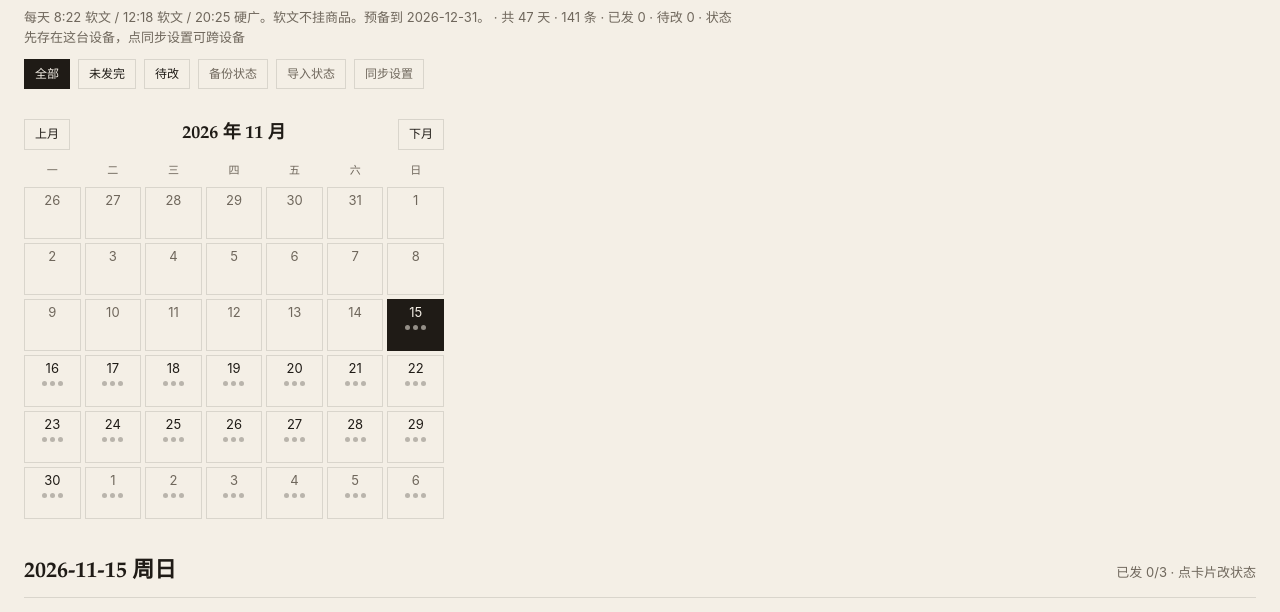
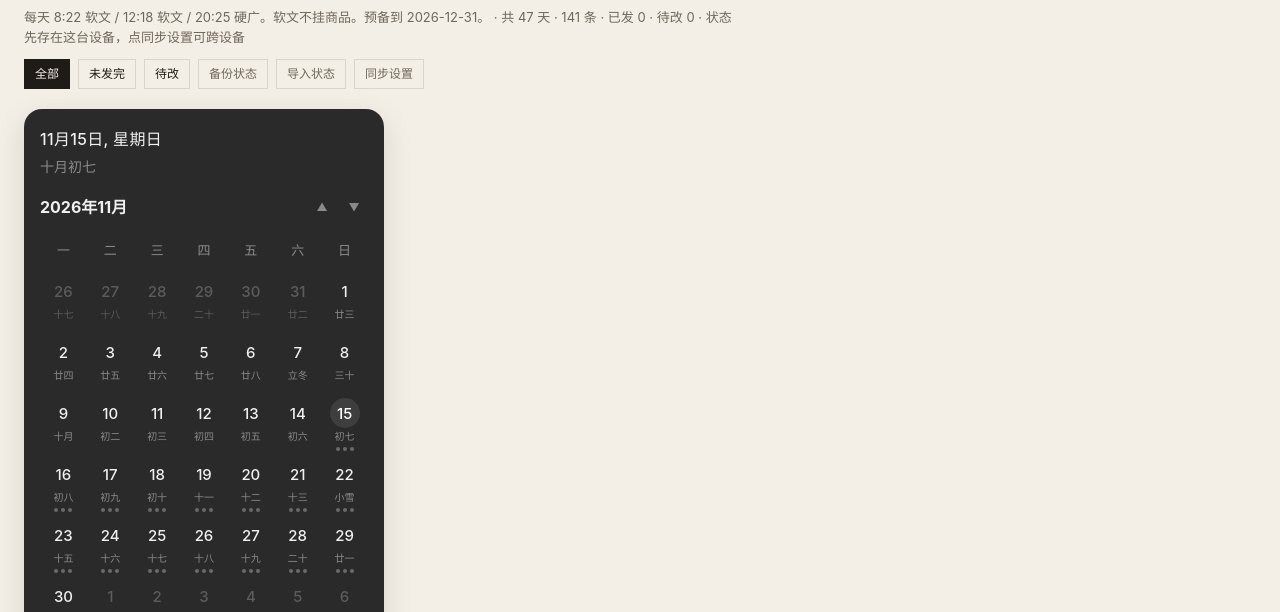
Before and after one commit to Chenzyishere/xhs-copy, a plain HTML site: page index.html in a window 1280 px wide. Shown: the part 184-796 px from the top of the page. Drawn offline with Linux system fonts and the light colour scheme.

Commit message:
Restyle the month calendar as a dark lunar widget.
Co-authored-by: Cursor <cursoragent@cursor.com>

```diff
--- a/css/style.css
+++ b/css/style.css
@@ -78,81 +78,116 @@ h1 {
 }
 
 .cal {
-  max-width: 420px;
-  margin: 8px 0 24px;
+  --cal-bg: #2a2a2a;
+  --cal-fg: #f0f0f0;
+  --cal-mute: #8a8a8a;
+  --cal-faint: #5c5c5c;
+  --cal-chip: #3e3e3e;
+  width: 100%;
+  max-width: 360px;
+  margin: 16px 0 28px;
   position: sticky;
-  top: 0;
+  top: 8px;
   z-index: 2;
-  background: var(--paper);
-  padding: 10px 0 12px;
+  background: var(--cal-bg);
+  color: var(--cal-fg);
+  border-radius: 18px;
+  padding: 18px 16px 16px;
+  box-shadow: 0 10px 30px rgba(0, 0, 0, 0.12);
+}
+.cal-top { margin-bottom: 16px; }
+.cal-now {
+  font-size: 16px;
+  font-weight: 500;
+  letter-spacing: 0.02em;
+}
+.cal-now-lunar {
+  margin-top: 4px;
+  font-size: 14px;
+  color: var(--cal-mute);
 }
 .cal-head {
   display: flex;
   align-items: center;
   justify-content: space-between;
   gap: 8px;
-  margin-bottom: 8px;
+  margin-bottom: 12px;
 }
 .cal-title {
-  font-family: var(--serif);
-  font-size: 18px;
-  font-weight: 600;
+  font-size: 16px;
+  font-weight: 650;
 }
+.cal-navs { display: flex; gap: 4px; }
 .cal-nav {
   font: inherit;
-  font-size: 12px;
-  padding: 5px 10px;
-  border: 1px solid var(--line);
+  font-size: 11px;
+  width: 28px;
+  height: 28px;
+  border: 0;
+  border-radius: 8px;
   background: transparent;
-  color: var(--ink);
+  color: var(--cal-mute);
   cursor: pointer;
+  line-height: 1;
 }
+.cal-nav:hover { color: var(--cal-fg); background: rgba(255, 255, 255, 0.06); }
 .cal-week,
 .cal-grid {
   display: grid;
   grid-template-columns: repeat(7, minmax(0, 1fr));
-  gap: 4px;
 }
-.cal-week { margin-bottom: 4px; }
+.cal-week { margin-bottom: 6px; }
 .cal-week span {
   text-align: center;
-  font-size: 11px;
-  color: var(--muted);
-  padding: 4px 0;
+  font-size: 13px;
+  color: var(--cal-mute);
+  padding: 6px 0 8px;
 }
 .cal-cell {
   font: inherit;
-  border: 1px solid var(--line);
+  border: 0;
   background: transparent;
-  color: var(--ink);
-  min-height: 52px;
-  padding: 6px 2px 5px;
+  color: var(--cal-fg);
+  min-height: 58px;
+  padding: 2px 0 4px;
   cursor: pointer;
   display: flex;
   flex-direction: column;
   align-items: center;
-  justify-content: flex-start;
-  gap: 6px;
+  gap: 2px;
 }
-.cal-n { font-size: 13px; line-height: 1; }
-.cal-dots { display: flex; gap: 3px; height: 6px; }
+.cal-n-wrap {
+  width: 30px;
+  height: 30px;
+  border-radius: 50%;
+  display: flex;
+  align-items: center;
+  justify-content: center;
+}
+.cal-n { font-size: 15px; line-height: 1; font-weight: 500; }
+.cal-lunar {
+  font-size: 10px;
+  color: var(--cal-mute);
+  line-height: 1.2;
+  height: 14px;
+}
+.cal-dots { display: flex; gap: 3px; height: 6px; margin-top: 1px; }
 .cal-dots i {
-  width: 5px;
-  height: 5px;
+  width: 4px;
+  height: 4px;
   border-radius: 50%;
-  background: var(--line);
+  background: #555;
   display: block;
 }
-.cal-dots i.todo { background: rgba(31, 27, 22, 0.28); }
-.cal-dots i.posted { background: var(--you); }
-.cal-dots i.revise { background: var(--me); }
-.cal-cell.is-today { outline: 1px solid var(--ink); outline-offset: -1px; }
-.cal-cell.is-on { background: var(--ink); color: var(--paper); border-color: var(--ink); }
-.cal-cell.is-on .cal-dots i.todo { background: rgba(244, 239, 230, 0.55); }
-.cal-cell.is-other { color: var(--muted); }
-.cal-cell.is-empty { color: var(--muted); }
-.cal-cell.is-done .cal-n { opacity: 0.45; }
-.cal-cell.is-dim { opacity: 0.32; }
+.cal-dots i.todo { background: #6a6a6a; }
+.cal-dots i.posted { background: #8fbf9a; }
+.cal-dots i.revise { background: #d4a07a; }
+.cal-cell.is-today .cal-n-wrap { box-shadow: inset 0 0 0 1px #6a6a6a; }
+.cal-cell.is-on .cal-n-wrap { background: var(--cal-chip); box-shadow: none; color: #fff; }
+.cal-cell.is-other,
+.cal-cell.is-other .cal-lunar { color: var(--cal-faint); }
+.cal-cell.is-done .cal-n { opacity: 0.55; }
+.cal-cell.is-dim { opacity: 0.34; }
 .cal-cell.is-on.is-dim { opacity: 1; }
 
 .day-head {
--- a/index.html
+++ b/index.html
@@ -29,6 +29,7 @@
   <div class="toast" id="toast" hidden>已复制</div>
   <script src="js/data.js"></script>
   <script src="js/data-winter.js"></script>
+  <script src="js/lunar.js"></script>
   <script src="js/app.js"></script>
 </body>
 </html>
--- a/js/app.js
+++ b/js/app.js
@@ -208,6 +208,18 @@
     const p = parseIso(iso);
     if (!p) return "";
     return WD[new Date(p.y, p.m - 1, p.d).getDay()];
+  }
+
+  function weekLong(iso) {
+    const p = parseIso(iso);
+    if (!p) return "";
+    return "星期" + "日一二三四五六".charAt(new Date(p.y, p.m - 1, p.d).getDay());
+  }
+
+  function lunarOf(iso) {
+    const p = parseIso(iso);
+    if (!p || !window.LUNAR) return null;
+    return window.LUNAR.of(p.y, p.m, p.d);
   }
 
   function todayIso() {
@@ -444,12 +456,30 @@
 
   function paintDays() {
     daysNav.innerHTML = "";
+    const selected = parseIso(current);
+    const lunarNow = lunarOf(current);
+    const top = document.createElement("div");
+    top.className = "cal-top";
+    top.innerHTML =
+      '<p class="cal-now">' +
+      escapeHtml(selected.m + "月" + selected.d + "日, " + weekLong(current)) +
+      '</p><p class="cal-now-lunar">' +
+      escapeHtml(lunarNow ? lunarNow.head : "") +
+      "</p>";
+    daysNav.appendChild(top);
+
     const head = document.createElement("div");
     head.className = "cal-head";
+    const label = document.createElement("p");
+    label.className = "cal-title";
+    label.textContent = viewYear + "年" + viewMonth + "月";
+    const navs = document.createElement("div");
+    navs.className = "cal-navs";
     const prev = document.createElement("button");
     prev.type = "button";
     prev.className = "cal-nav";
-    prev.textContent = "上月";
+    prev.setAttribute("aria-label", "上月");
+    prev.textContent = "▲";
     prev.addEventListener("click", function () {
       viewMonth -= 1;
       if (viewMonth < 1) {
@@ -458,13 +488,11 @@
       }
       render();
     });
-    const label = document.createElement("p");
-    label.className = "cal-title";
-    label.textContent = viewYear + " 年 " + viewMonth + " 月";
     const next = document.createElement("button");
     next.type = "button";
     next.className = "cal-nav";
-    next.textContent = "下月";
+    next.setAttribute("aria-label", "下月");
+    next.textContent = "▼";
     next.addEventListener("click", function () {
       viewMonth += 1;
       if (viewMonth > 12) {
@@ -473,9 +501,10 @@
       }
       render();
     });
-    head.appendChild(prev);
+    navs.appendChild(prev);
+    navs.appendChild(next);
     head.appendChild(label);
-    head.appendChild(next);
+    head.appendChild(navs);
     daysNav.appendChild(head);
 
     const week = document.createElement("div");
@@ -494,21 +523,29 @@
       btn.type = "button";
       btn.className = cellClass(cell);
       btn.dataset.date = cell.iso;
+      const wrap = document.createElement("span");
+      wrap.className = "cal-n-wrap";
       const num = document.createElement("span");
       num.className = "cal-n";
       num.textContent = String(cell.n);
-      btn.appendChild(num);
+      wrap.appendChild(num);
+      btn.appendChild(wrap);
+      const lunar = lunarOf(cell.iso);
+      const sub = document.createElement("span");
+      sub.className = "cal-lunar";
+      sub.textContent = lunar ? lunar.cell : "";
+      btn.appendChild(sub);
       const day = dayByDate(cell.iso);
+      const dots = document.createElement("span");
+      dots.className = "cal-dots";
       if (day) {
-        const dots = document.createElement("span");
-        dots.className = "cal-dots";
         day.slots.forEach(function (slot) {
           const i = document.createElement("i");
           i.className = getStatus(day.date, slot.time);
           dots.appendChild(i);
         });
-        btn.appendChild(dots);
       }
+      btn.appendChild(dots);
       btn.addEventListener("click", function () {
         current = cell.iso;
         const p = parseIso(cell.iso);
--- /dev/null
+++ b/js/lunar.js
@@ -0,0 +1,131 @@
+(function (root) {
+  var INFO = [
+    0x04bd8, 0x04ae0, 0x0a570, 0x054d5, 0x0d260, 0x0d950, 0x16554, 0x056a0, 0x09ad0, 0x055d2,
+    0x04ae0, 0x0a5b6, 0x0a4d0, 0x0d250, 0x1d255, 0x0b540, 0x0d6a0, 0x0ada2, 0x095b0, 0x14977,
+    0x04970, 0x0a4b0, 0x0b4b5, 0x06a50, 0x06d40, 0x1ab54, 0x02b60, 0x09570, 0x052f2, 0x04970,
+    0x06566, 0x0d4a0, 0x0ea50, 0x06e95, 0x05ad0, 0x02b60, 0x186e3, 0x092e0, 0x1c8d7, 0x0c950,
+    0x0d4a0, 0x1d8a6, 0x0b550, 0x056a0, 0x1a5b4, 0x025d0, 0x092d0, 0x0d2b2, 0x0a950, 0x0b557,
+    0x06ca0, 0x0b550, 0x15355, 0x04da0, 0x0a5d0, 0x14573, 0x052d0, 0x0a9a8, 0x0e950, 0x06aa0,
+    0x0aea6, 0x0ab50, 0x04b60, 0x0aae4, 0x0a570, 0x05260, 0x0f263, 0x0d950, 0x05b57, 0x056a0,
+    0x096d0, 0x04dd5, 0x04ad0, 0x0a4d0, 0x0d4d4, 0x0d250, 0x0d558, 0x0b540, 0x0b5a0, 0x195a6,
+    0x095b0, 0x049b0, 0x0a974, 0x0a4b0, 0x0b27a, 0x06a50, 0x06d40, 0x0af46, 0x0ab60, 0x09570,
+    0x04af5, 0x04970, 0x064b0, 0x074a3, 0x0ea50, 0x06b58, 0x055c0, 0x0ab60, 0x096d5, 0x092e0,
+    0x0c960, 0x0d954, 0x0d4a0, 0x0da50, 0x07552, 0x056a0, 0x0abb7, 0x025d0, 0x092d0, 0x0cab5,
+    0x0a950, 0x0b4a0, 0x0baa4, 0x0ad50, 0x055d9, 0x04ba0, 0x0a5b0, 0x15176, 0x052b0, 0x0a930,
+    0x07954, 0x06aa0, 0x0ad50, 0x05b52, 0x04b60, 0x0a6e6, 0x0a4e0, 0x0d260, 0x0ea65, 0x0d530,
+    0x05aa0, 0x076a3, 0x096d0, 0x04bd7, 0x04ad0, 0x0a4d0, 0x1d0b6, 0x0d250, 0x0d520, 0x0dd45,
+    0x0b5a0, 0x056d0, 0x055b2, 0x049b0, 0x0a577, 0x0a4b0, 0x0aa50, 0x1b255, 0x06d20, 0x0ada0,
+  ];
+  var TERM_INFO = [
+    0, 21208, 42467, 63836, 85337, 107014, 128867, 150921, 173149, 195551, 218072, 240693,
+    263343, 285989, 308563, 331033, 353350, 375494, 397447, 419210, 440795, 462224, 483532, 504758,
+  ];
+  var TERMS = [
+    "小寒", "大寒", "立春", "雨水", "惊蛰", "春分", "清明", "谷雨",
+    "立夏", "小满", "芒种", "夏至", "小暑", "大暑", "立秋", "处暑",
+    "白露", "秋分", "寒露", "霜降", "立冬", "小雪", "大雪", "冬至",
+  ];
+  var MONTHS = ["正", "二", "三", "四", "五", "六", "七", "八", "九", "十", "冬", "腊"];
+  var WEEK = ["日", "一", "二", "三", "四", "五", "六"];
+
+  function lYearDays(y) {
+    var i, sum = 348;
+    for (i = 0x8000; i > 0x8; i >>= 1) sum += INFO[y - 1900] & i ? 1 : 0;
+    return sum + leapDays(y);
+  }
+  function leapMonth(y) {
+    return INFO[y - 1900] & 0xf;
+  }
+  function leapDays(y) {
+    if (leapMonth(y)) return INFO[y - 1900] & 0x10000 ? 30 : 29;
+    return 0;
+  }
+  function monthDays(y, m) {
+    return INFO[y - 1900] & (0x10000 >> m) ? 30 : 29;
+  }
+  function termDate(y, n) {
+    var off = new Date(31556925974.7 * (y - 1900) + TERM_INFO[n] * 60000 + Date.UTC(1900, 0, 6, 2, 5));
+    return { m: off.getUTCMonth() + 1, d: off.getUTCDate() };
+  }
+  function solarTerm(y, m, d) {
+    var i, t;
+    for (i = 0; i < 24; i++) {
+      t = termDate(y, i);
+      if (t.m === m && t.d === d) return TERMS[i];
+    }
+    return "";
+  }
+  function toCnDay(d) {
+    var nStr1 = ["日", "一", "二", "三", "四", "五", "六", "七", "八", "九", "十"];
+    var nStr2 = ["初", "十", "廿", "卅"];
+    if (d === 10) return "初十";
+    if (d === 20) return "二十";
+    if (d === 30) return "三十";
+    return nStr2[Math.floor(d / 10)] + nStr1[d % 10];
+  }
+  function monthName(m, leap) {
+    return (leap ? "闰" : "") + MONTHS[m - 1] + "月";
+  }
+  function solar2lunar(y, m, d) {
+    if (y < 1900 || y > 2049) return null;
+    var offset = Math.round((Date.UTC(y, m - 1, d) - Date.UTC(1900, 0, 31)) / 86400000);
+    var i, temp = 0, leap, isLeap = false, year, month, day;
+    for (i = 1900; i < 2050 && offset > 0; i++) {
+      temp = lYearDays(i);
+      offset -= temp;
+    }
+    if (offset < 0) {
+      offset += temp;
+      i--;
+    }
+    year = i;
+    leap = leapMonth(year);
+    for (i = 1; i < 13 && offset > 0; i++) {
+      if (leap > 0 && i === leap + 1 && !isLeap) {
+        --i;
+        isLeap = true;
+        temp = leapDays(year);
+      } else {
+        temp = monthDays(year, i);
+      }
+      if (isLeap && i === leap + 1) isLeap = false;
+      offset -= temp;
+    }
+    if (offset === 0 && leap > 0 && i === leap + 1) {
+      if (isLeap) isLeap = false;
+      else {
+        isLeap = true;
+        --i;
+      }
+    }
+    if (offset < 0) {
+      offset += temp;
+      --i;
+    }
+    month = i;
+    day = offset + 1;
+    var term = solarTerm(y, m, d);
+    var cnMonth = monthName(month, isLeap);
+    var cnDay = toCnDay(day);
+    var cell = term || (day === 1 ? cnMonth : cnDay);
+    return {
+      year: year,
+      month: month,
+      day: day,
+      isLeap: isLeap,
+      cnMonth: cnMonth,
+      cnDay: cnDay,
+      term: term,
+      cell: cell,
+      head: cnMonth + cnDay,
+      week: WEEK[new Date(y, m - 1, d).getDay()],
+    };
+  }
+
+  root.LUNAR = {
+    of: solar2lunar,
+    weekLong: function (isoWeekdayIndex) {
+      return "星期" + WEEK[isoWeekdayIndex];
+    },
+  };
+})(window);
```
